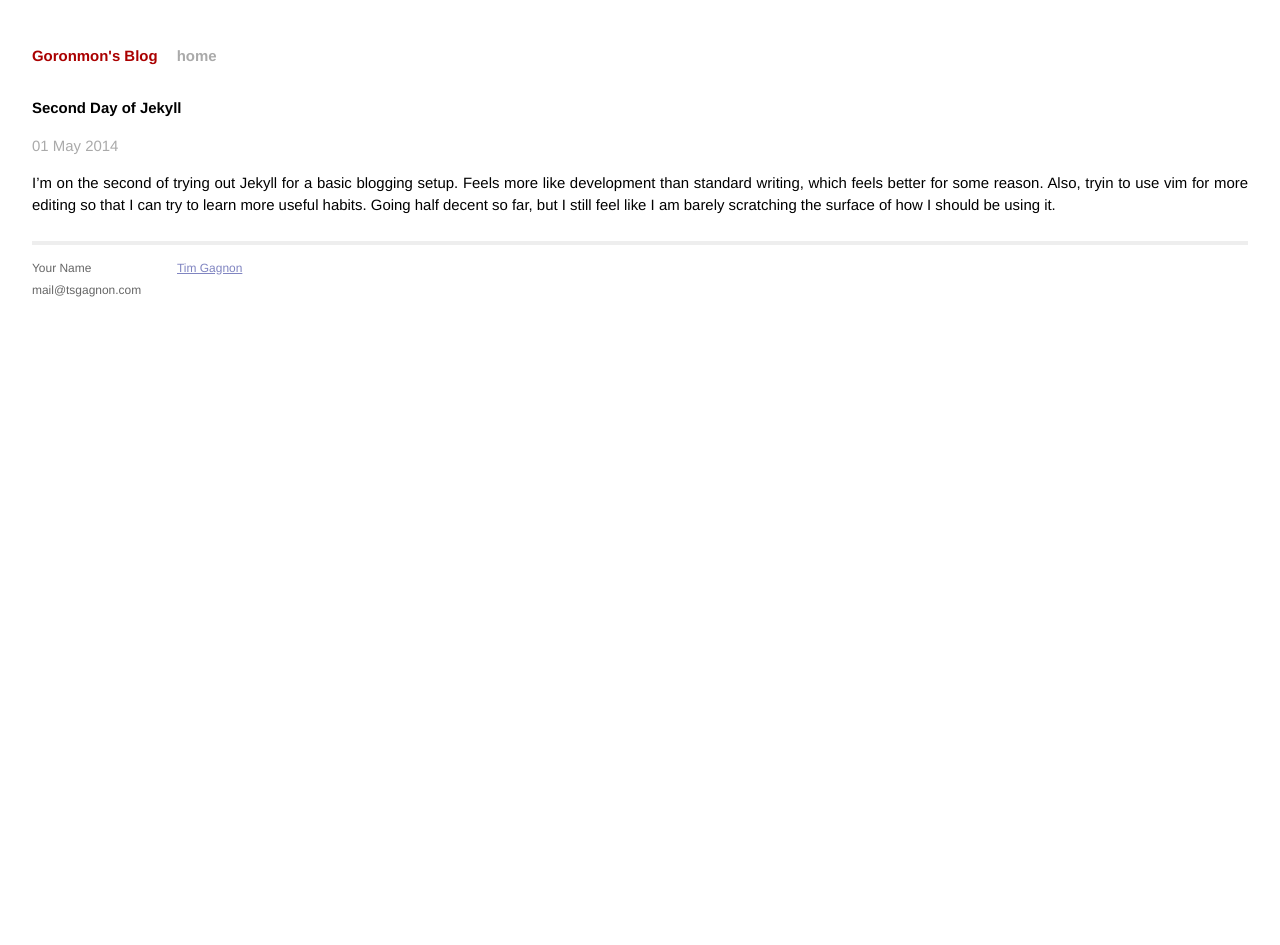
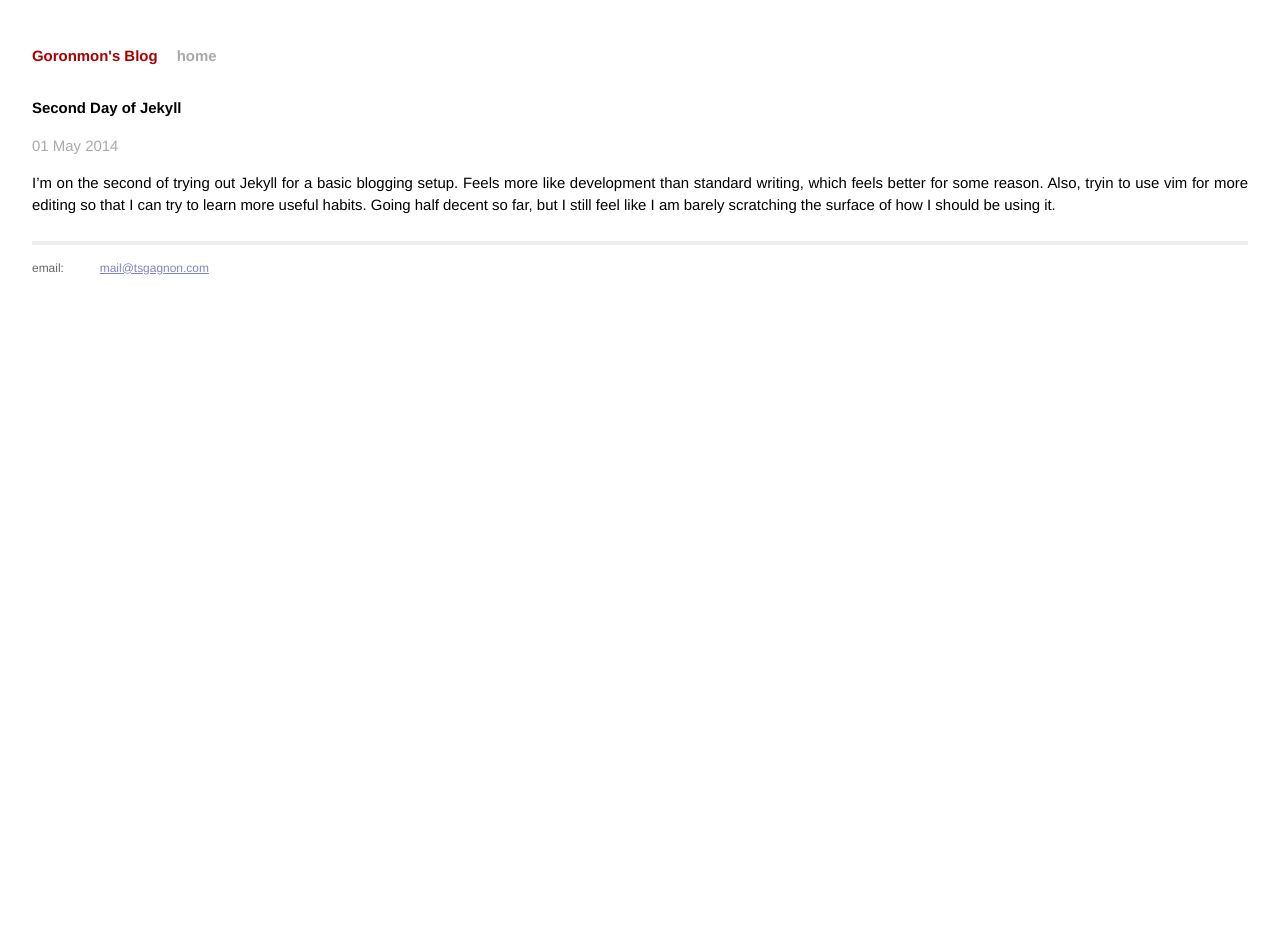
Before and after one commit to goronmon/goronmon.github.io, a Jekyll site: the page built from _posts/2014-05-01-Second-Day-of-Jekyll.md, in a window 1280 px wide. Built offline with Jekyll 4.4.1, drawn with Linux system fonts in a browser that asks for light colours; Markdown is read by kramdown in place of the engine named in the settings.

Commit message:
Update contact info

```diff
--- a/_layouts/default.html
+++ b/_layouts/default.html
@@ -26,13 +26,12 @@
           <div class="footer">
             <div class="contact">
               <p>
-                Your Name<br />
-                mail@tsgagnon.com
+              	email:
               </p>
             </div>
             <div class="contact">
               <p>
-                <a href="https://github.com/goronmon">Tim Gagnon</a><br />
+			  	<a href="mailto:mail@tsgagnon.com">mail@tsgagnon.com</a>
               </p>
             </div>
           </div>
```
